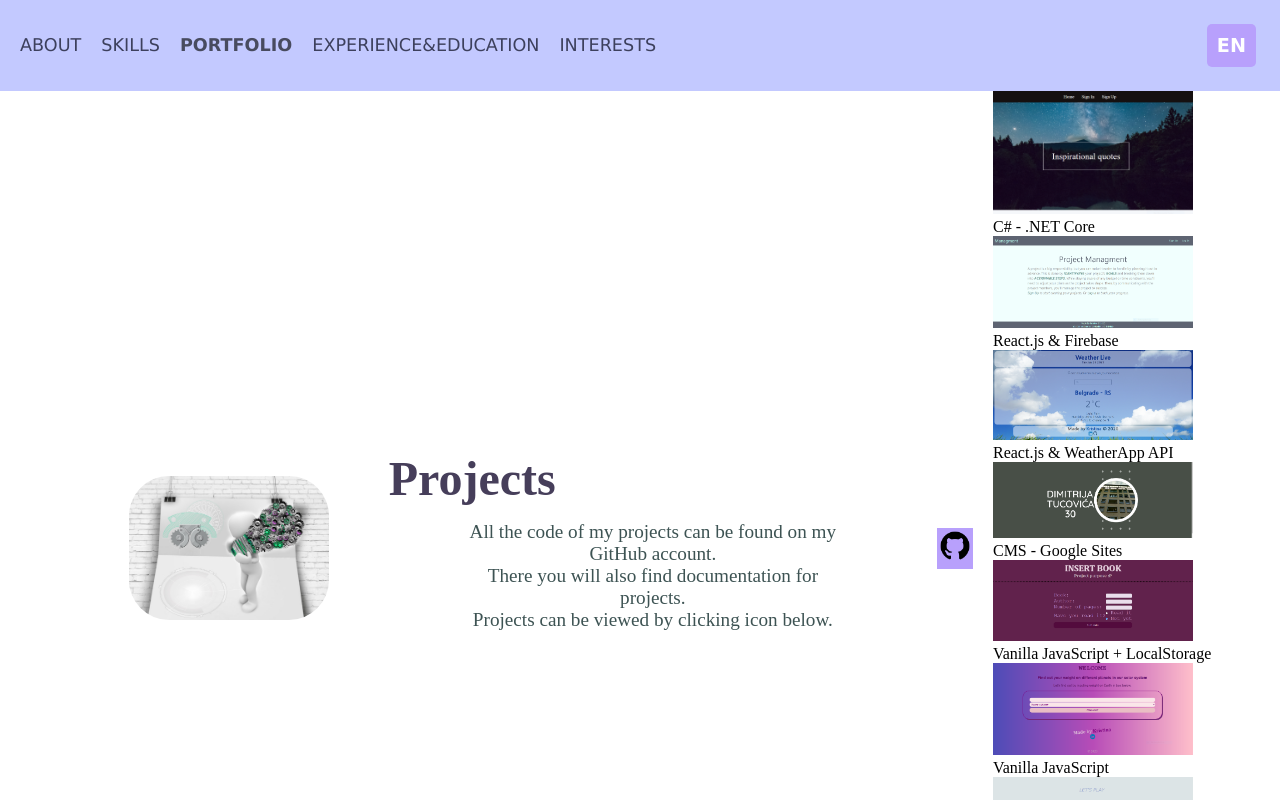
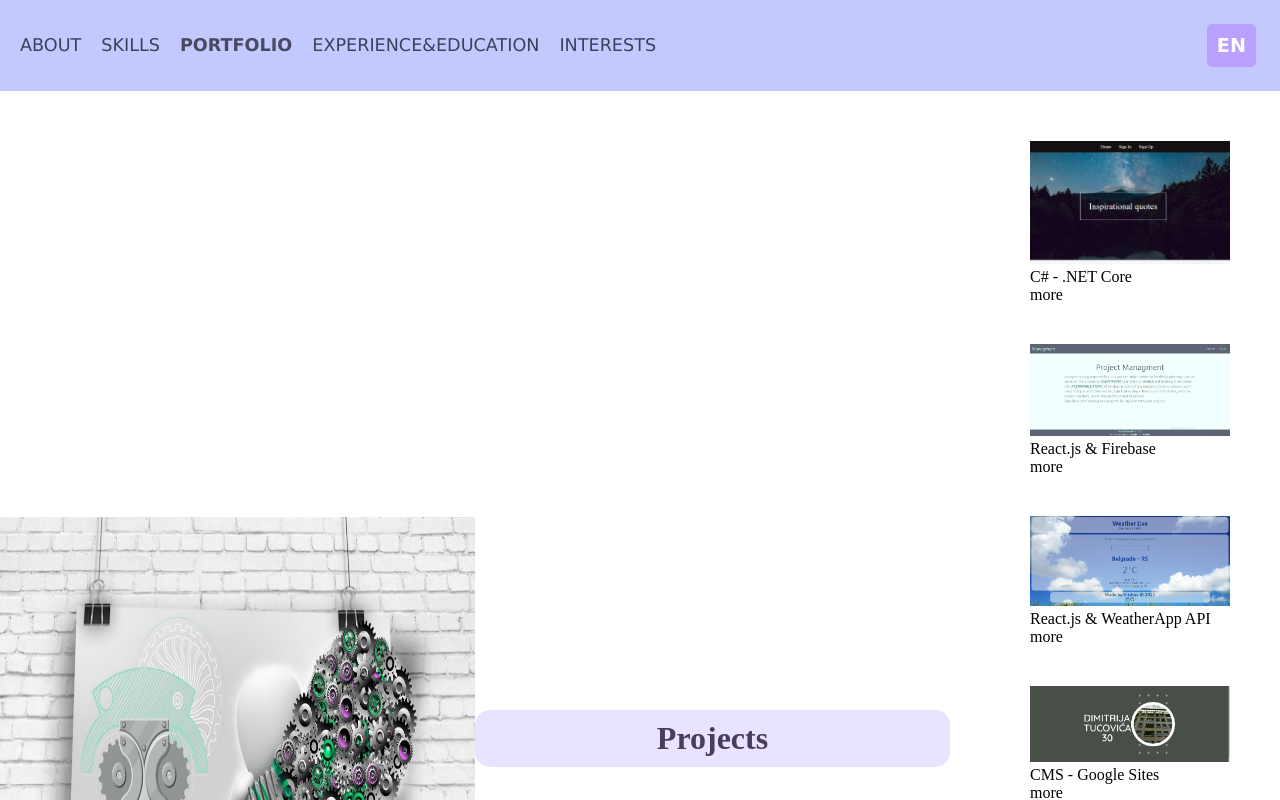
Before and after one commit to Kristina-11/Resume, a React (Create React App) app: page /portfolio in a window 1280 px wide. Shown: the top 800 px of the page. Built offline with nearby package versions, Linux system fonts and the light colour scheme; the HTML template or start-up script is replaced by a standard one.

Commit message:
Implemented see more button on Portfolio page for projects.

```diff
--- a/src/components/pages/Portfolio.js
+++ b/src/components/pages/Portfolio.js
@@ -10,19 +10,19 @@ const Portfolio = () => {
     const { lang } = useContext(LanguageContext);
 
     const [ links ] = useState([
-        { name: 'blog', details: 'C# - .NET Core', link: 'http://kristina91119-001-site1.itempurl.com/' },
-        { name: 'managment', details: 'React.js & Firebase', link: 'https://projectmanagment-28660.web.app/'},
-        { name: 'weather', details: 'React.js & WeatherApp API', link: 'https://kristina-11.github.io/WeatherApp/'},
-        { name: 'dimitrijala', details: 'CMS - Google Sites', link: 'https://www.dimitrijatucovica30.co.rs/'},
-        { name: 'library', details: 'Vanilla JavaScript + LocalStorage', link: 'https://kristina-11.github.io/Library/'},
-        { name: 'planets', details: 'Vanilla JavaScript', link: 'https://kristina-11.github.io/WeightInUniverse/'},
-        { name: 'gameRPS', details: 'Vanilla JavaScript + Grid', link: 'https://kristina-11.github.io/Rock-Paper-Scissors/'},
-        { name: 'calculator', details: 'Vanilla JavaScript + Grid', link: 'https://kristina-11.github.io/Calculator/'},
+        { name: 'blog', details: 'C# - .NET Core', link: 'http://kristina91119-001-site1.itempurl.com/', more: 'Lorem Ipsum1' },
+        { name: 'managment', details: 'React.js & Firebase', link: 'https://projectmanagment-28660.web.app/', more: 'Lorem Ipsum2'},
+        { name: 'weather', details: 'React.js & WeatherApp API', link: 'https://kristina-11.github.io/WeatherApp/', more: 'Lorem Ipsum3'},
+        { name: 'dimitrijala', details: 'CMS - Google Sites', link: 'https://www.dimitrijatucovica30.co.rs/', more: 'Lorem Ipsum4'},
+        { name: 'library', details: 'Vanilla JavaScript + LocalStorage', link: 'https://kristina-11.github.io/Library/', more: 'Lorem Ipsum5'},
+        { name: 'planets', details: 'Vanilla JavaScript', link: 'https://kristina-11.github.io/WeightInUniverse/', more: 'Lorem Ipsum6'},
+        { name: 'gameRPS', details: 'Vanilla JavaScript + Grid', link: 'https://kristina-11.github.io/Rock-Paper-Scissors/', more: 'Lorem Ipsum7'},
+        { name: 'calculator', details: 'Vanilla JavaScript + Grid', link: 'https://kristina-11.github.io/Calculator/', more: 'Lorem Ipsum8'},
     ]);
 
     return (
         <div className="container">
-            <Picture src={src} text='portfolio' from='main'/>
+            <Picture src={src} text='portfolio' from='portfolio'/>
             {
                 lang === 'en' ?
                     <div className="portfolio">
--- a/src/components/reusable/Picture.js
+++ b/src/components/reusable/Picture.js
@@ -43,6 +43,10 @@ const Picture = ({ src, text, from }) => {
             case 'projects':
             setStyle('projects-pic');
             break;
+
+            case 'portfolio':
+            setStyle('portfolio-pic');
+            break;
         }
     }, [text, from])
 
--- a/src/components/reusable/ProjectDetails.js
+++ b/src/components/reusable/ProjectDetails.js
@@ -11,6 +11,25 @@ import { useEffect, useState } from "react";
 
 const ProjectDetails = ({ info }) => {
     const [ pic, setPic ] = useState('');
+    const [ more, setMore ] = useState(true);
+
+    useEffect(() => {
+        const moreLinks = document.querySelectorAll('.more-link');
+
+        moreLinks.forEach((link) => {
+            link.onclick = (e) => {
+                if (e.target.innerText === 'more') {
+                    setMore(false);
+                    e.target.nextElementSibling.style.display = 'block';
+                    e.target.innerText = 'less'
+                } else {
+                    setMore(true);
+                    e.target.nextElementSibling.style.display = 'none';
+                    e.target.innerText = 'more'
+                }
+            }
+        })
+    }, [more])
 
     useEffect(() => {
         switch(info.name) {
@@ -55,6 +74,10 @@ const ProjectDetails = ({ info }) => {
             </a>
             <div className="project-details">
                 { info.details }
+                <div className="more-link"> more </div>
+                <div className="project-details-more">
+                    { info.more }
+                </div>
             </div>
         </div>
      );
--- a/src/index.css
+++ b/src/index.css
@@ -196,7 +196,7 @@ b {
   width: 100%;
 }
 
-.skills h1 {
+.skills h1, .portfolio h1 {
   background-color: #eae3ff;
   padding: 10px;
   margin: 15px;
@@ -210,7 +210,7 @@ b {
   color: #463e5a;
 }
 
-.skills {
+.skills, .portfolio {
   display: flex;
   flex-wrap: wrap;
   flex-direction: row;
@@ -245,6 +245,45 @@ b {
   color: #908e95;
 }
 
+/* Portfolio page */
+.portfolio-pic {
+  width: 100%;
+}
+
+.portfolio-pic img {
+  width: 100%;
+  height: 300px;
+}
+
+.portfolio h1 {
+  margin: 15px auto;
+  width: 100%;
+}
+
+.github {
+  background-color: transparent;
+  margin: 0;
+  padding: 0;
+}
+
+.projects {
+  display: flex;
+  flex-direction: column;
+  justify-content: center;
+  align-items: center;
+  margin: 10px;
+  padding: 20px;
+}
+
+.project {
+  margin: 10px;
+  padding: 10px;
+}
+
+.project-details-more {
+  display: none;
+}
+
 @media only screen and (max-width: 400px) {
   /* Links on the bottom changes */
   .links {
@@ -258,7 +297,7 @@ b {
     display: inline;
   }
 
-  .skills-pic img {
+  .skills-pic img, .portfolio-pic img {
     height: 400px;
   }
 }
@@ -312,7 +351,7 @@ b {
     width: auto;
   }
 
-  .skills-pic img {
+  .skills-pic img, .portfolio-pic img {
     height: 600px;
   }
 }
```
